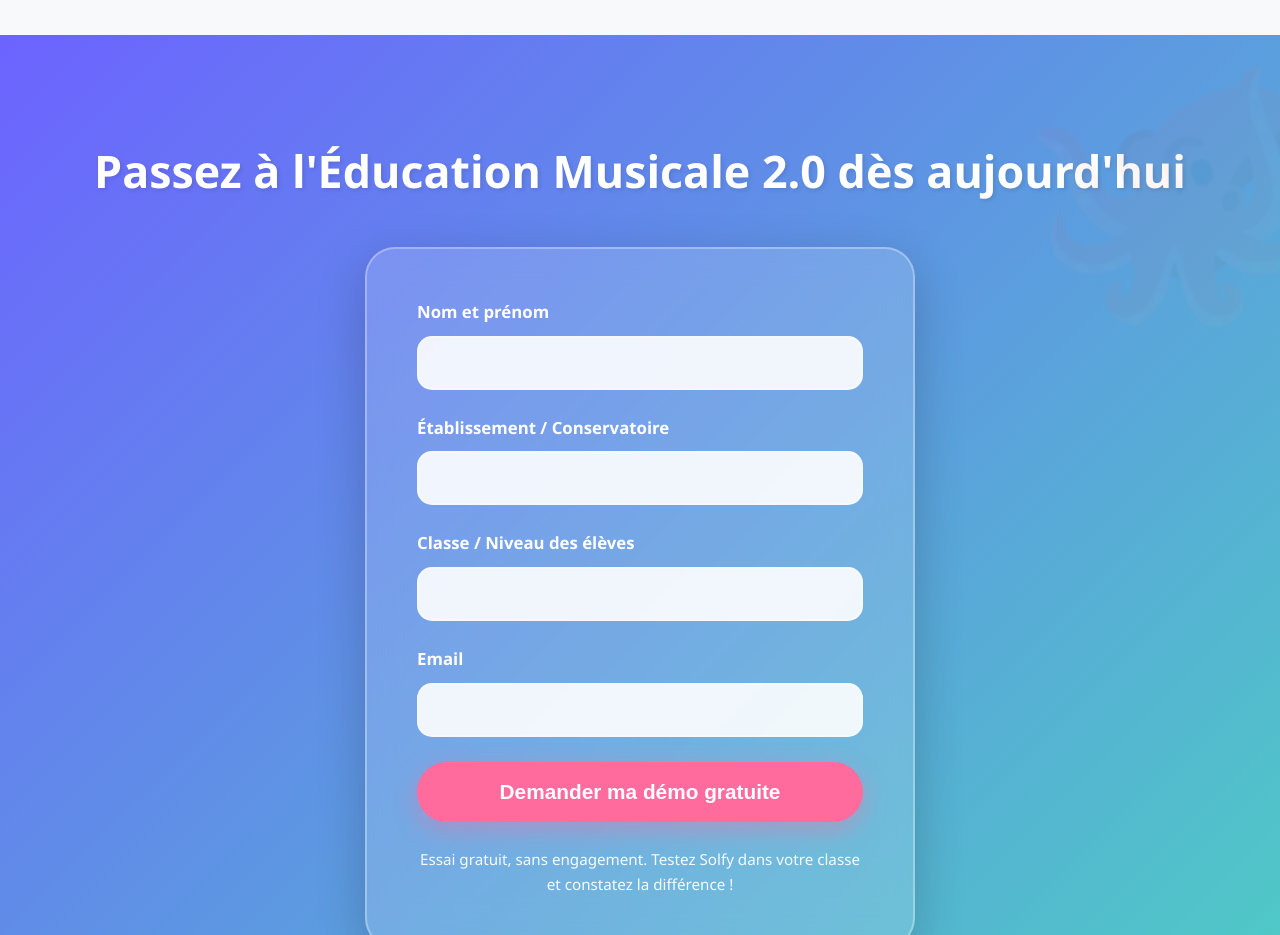
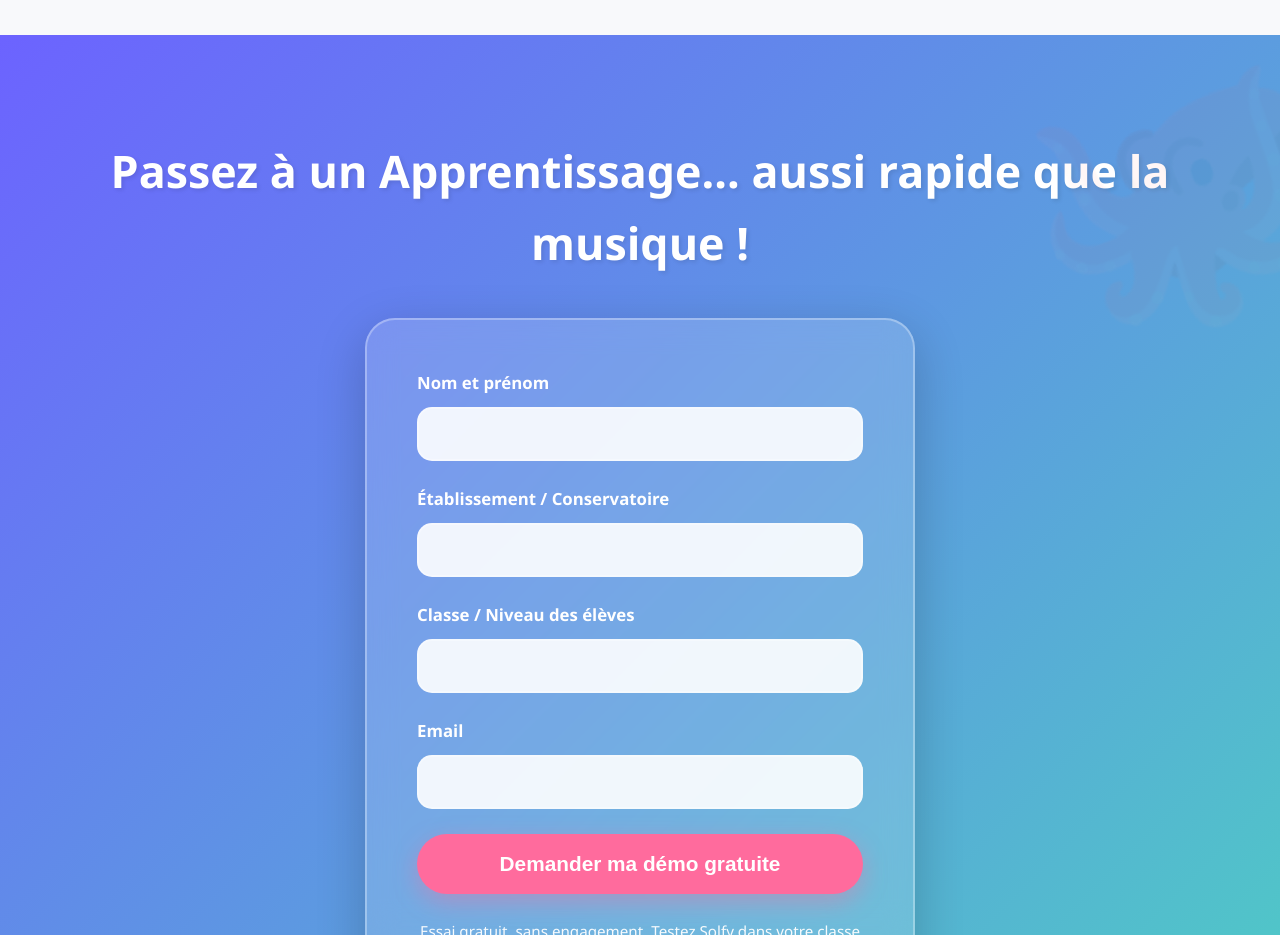
Before and after one commit to Florimond17/webmarketing, a plain HTML site: page index.html in a window 1280 px wide. Shown: the part 4460-5395 px from the top of the page. Drawn offline with Linux system fonts and the light colour scheme.

```diff
--- a/index.html
+++ b/index.html
@@ -860,7 +860,7 @@
     <!-- CTA Form -->
     <section class="cta-form" id="demo">
         <div class="container">
-            <h2>Passez à l'Éducation Musicale 2.0 dès aujourd'hui</h2>
+            <h2>Passez à un Apprentissage... aussi rapide que la musique !</h2>
             <form>
                 <div class="form-group">
                     <label for="name">Nom et prénom</label>
```
